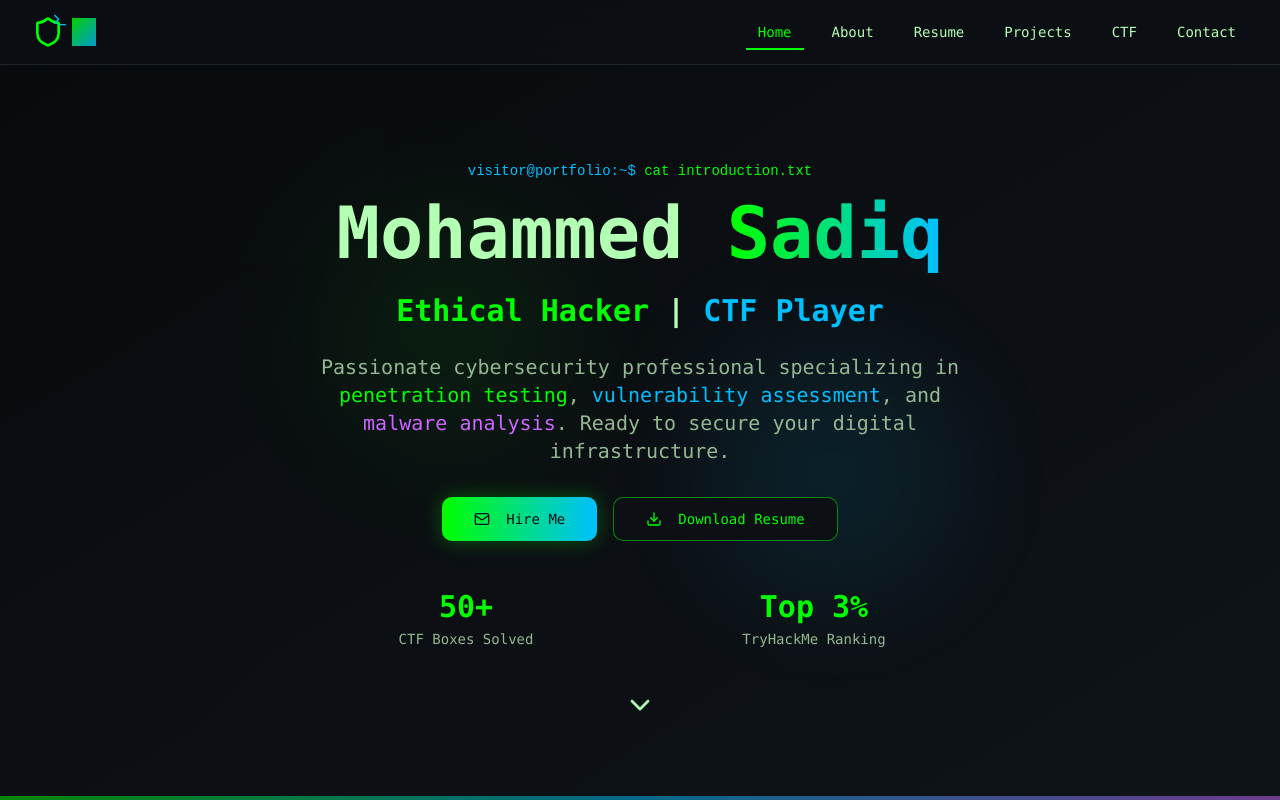
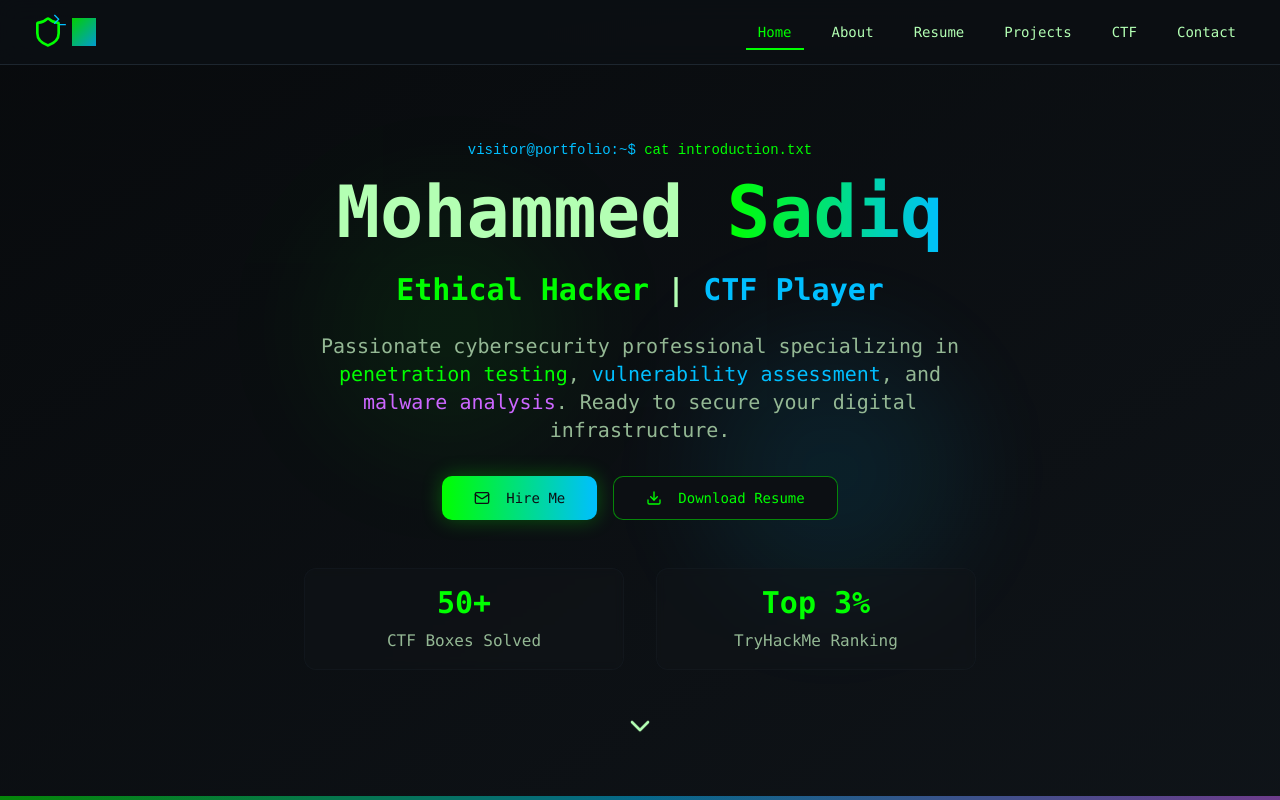
Before and after one commit to Sadiq788/cyber-sadiq-bytes, a React (Vite) app: page / in a window 1280 px wide. Shown: the top 800 px of the page. Built offline with nearby package versions, Linux system fonts and the light colour scheme.

Commit message:
Adjust CTF stats alignment

```diff
--- a/src/components/Hero.tsx
+++ b/src/components/Hero.tsx
@@ -107,7 +107,7 @@ const Hero = () => {
           initial={{ opacity: 0, y: 20 }}
           animate={{ opacity: 1, y: 0 }}
           transition={{ delay: 1.6 }}
-          className="grid grid-cols-1 sm:grid-cols-2 gap-6 mb-12"
+          className="grid grid-cols-1 sm:grid-cols-2 gap-8 mb-12 max-w-md sm:max-w-none mx-auto"
         >
           {[
             { number: '50+', label: 'CTF Boxes Solved' },
@@ -118,12 +118,12 @@ const Hero = () => {
               initial={{ opacity: 0, scale: 0.5 }}
               animate={{ opacity: 1, scale: 1 }}
               transition={{ delay: 1.8 + index * 0.1 }}
-              className="text-center"
+              className="text-center p-4 rounded-lg bg-card/50 backdrop-blur-sm border border-border/30"
             >
-              <div className="text-2xl sm:text-3xl font-bold text-cyber-green mb-1">
+              <div className="text-2xl sm:text-3xl font-bold text-cyber-green mb-2">
                 {stat.number}
               </div>
-              <div className="text-sm text-muted-foreground">{stat.label}</div>
+              <div className="text-sm sm:text-base text-muted-foreground">{stat.label}</div>
             </motion.div>
           ))}
         </motion.div>
```
